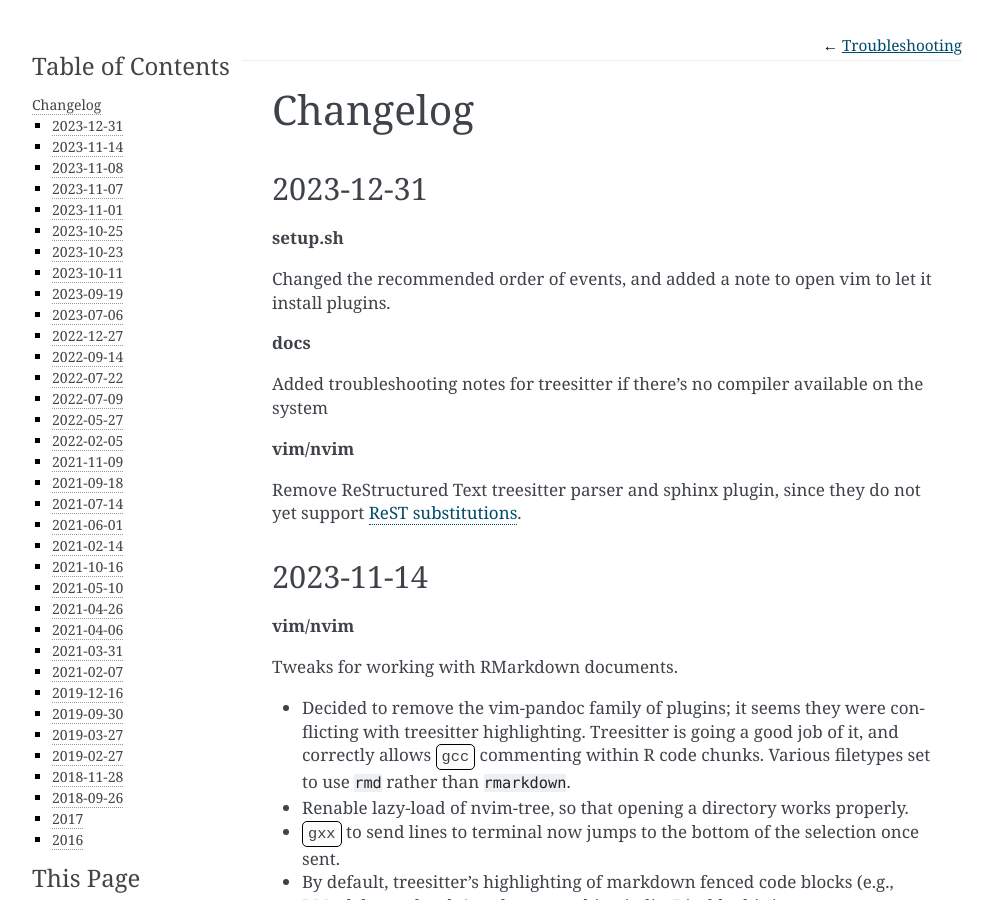
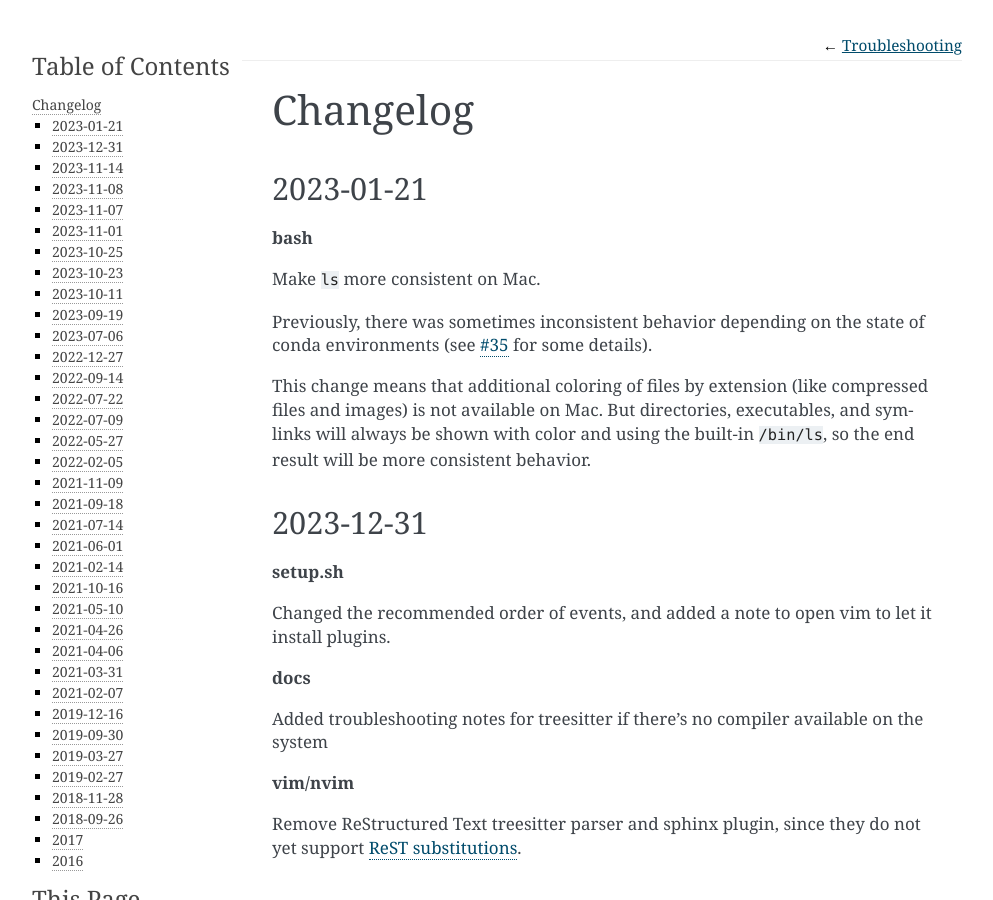
Before and after one commit to daler/dotfiles, a Sphinx documentation site: the page built from docs/changelog.rst, in a window 1280 px wide and 900 px high. Shown: the whole window, without its empty margins (148-1141 px from the left). Built offline with Sphinx 7.4.7, drawn with Linux system fonts in a browser that asks for light colours.

Commit message:
update changelog

```diff
--- a/docs/changelog.rst
+++ b/docs/changelog.rst
@@ -1,5 +1,21 @@
 Changelog
 =========
+
+2023-01-21
+----------
+
+**bash**
+
+Make ``ls`` more consistent on Mac.
+
+Previously, there was sometimes inconsistent behavior depending on the state of
+conda environments (see `#35 <https://github.com/daler/dotfiles/pull/35>`__ for
+some details).
+
+This change means that additional coloring of files by extension (like
+compressed files and images) is not available on Mac. But directories,
+executables, and symlinks will always be shown with color and using the
+built-in ``/bin/ls``, so the end result will be more consistent behavior.
 
 2023-12-31
 ----------
```
